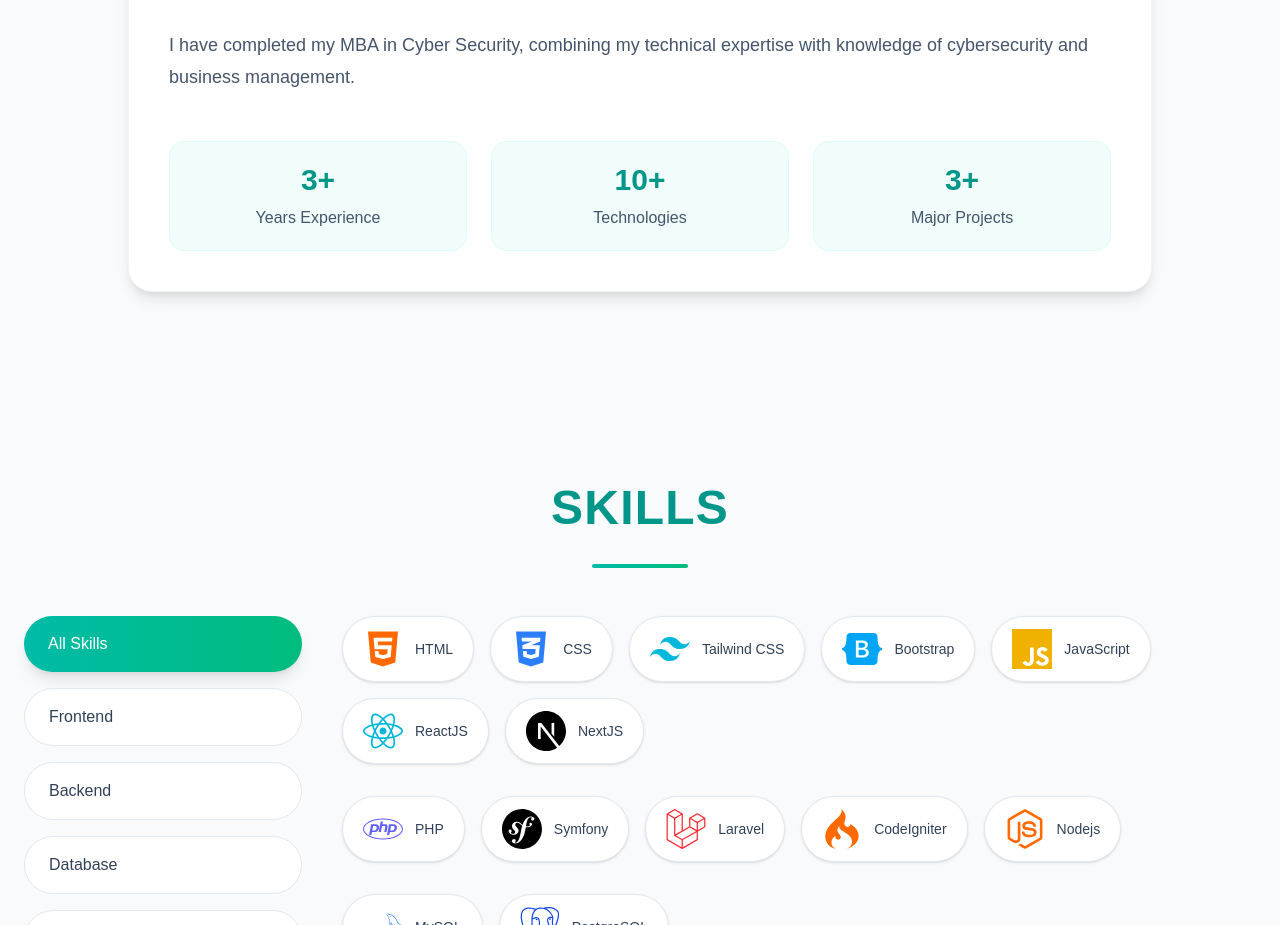
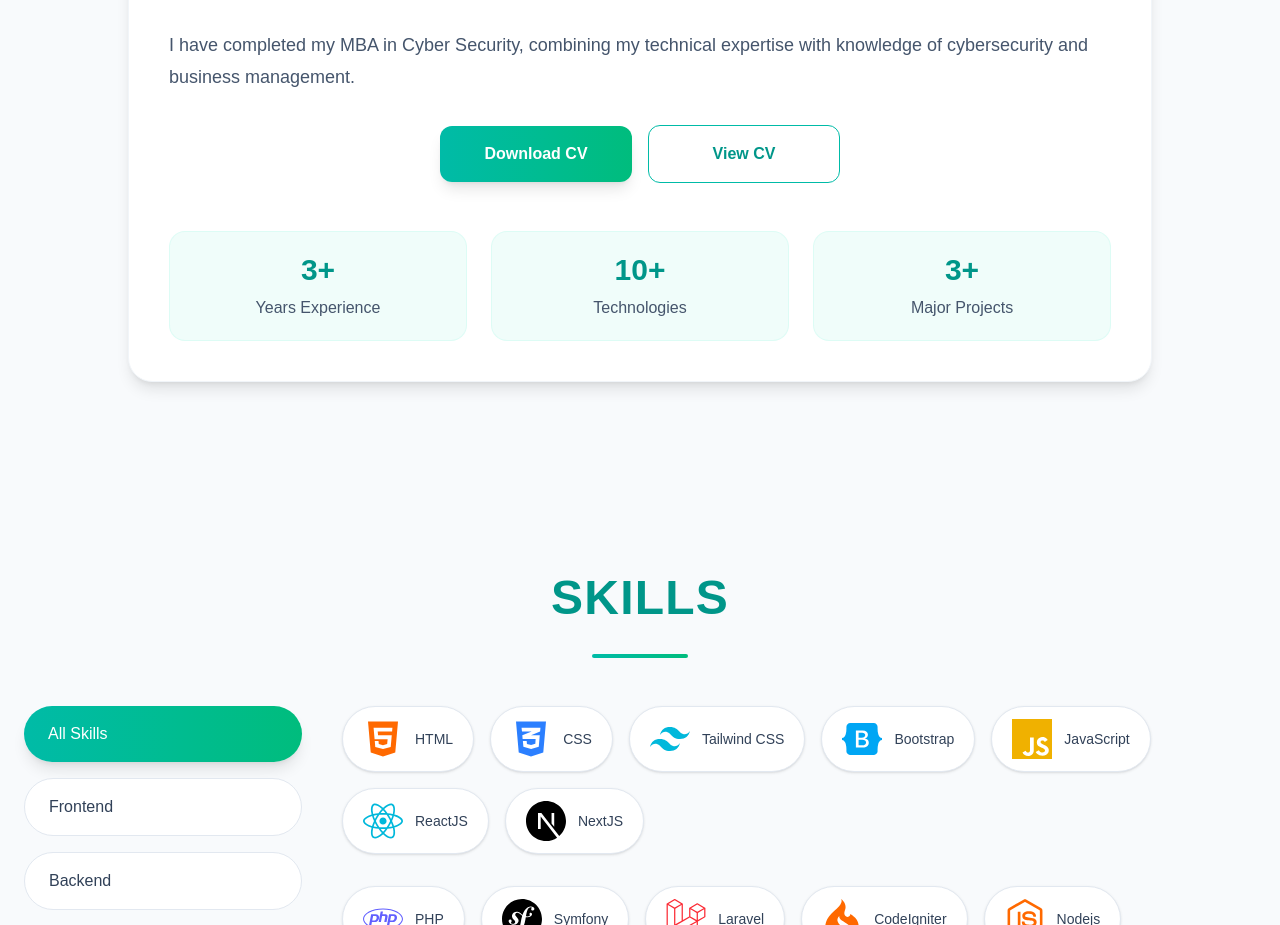
Before and after one commit to namansainiii/portfolio, a Next.js app: page / in a window 1280 px wide. Shown: the part 1280-2205 px from the top of the page. Built offline with nearby package versions, Linux system fonts and the light colour scheme.

Commit message:
Update About.jsx

```diff
--- a/src/components/About.jsx
+++ b/src/components/About.jsx
@@ -28,24 +28,24 @@ export default function About() {
           </p>
 
           {/* Buttons */}
-          {/* <div className="flex flex-col sm:flex-row items-center justify-center gap-4 mt-8">
+          <div className="flex flex-col sm:flex-row items-center justify-center gap-4 mt-8">
             <a
-              href="/Namanpreet_Kaur.pdf"
-              download
+              href="/cv/Namanpreet_Kaur.pdf"
+              download="Namanpreet_Kaur_CV.pdf"
               className="w-48 text-center px-8 py-4 rounded-xl bg-gradient-to-r from-teal-500 to-emerald-500 text-white font-semibold hover:scale-105 transition duration-300 shadow-lg"
             >
               Download CV
             </a>
 
             <a
-              href="/Namanpreet_Kaur.pdf"
+              href="/cv/Namanpreet_Kaur.pdf"
               target="_blank"
               rel="noopener noreferrer"
               className="w-48 text-center px-8 py-4 rounded-xl border border-teal-500 dark:border-teal-400 text-teal-600 dark:text-teal-400 font-semibold hover:bg-teal-50 dark:hover:bg-teal-950/50 transition duration-300"
             >
               View CV
             </a>
-          </div> */}
+          </div>
 
           {/* Stats */}
           <div className="grid md:grid-cols-3 gap-6 mt-12">
```
